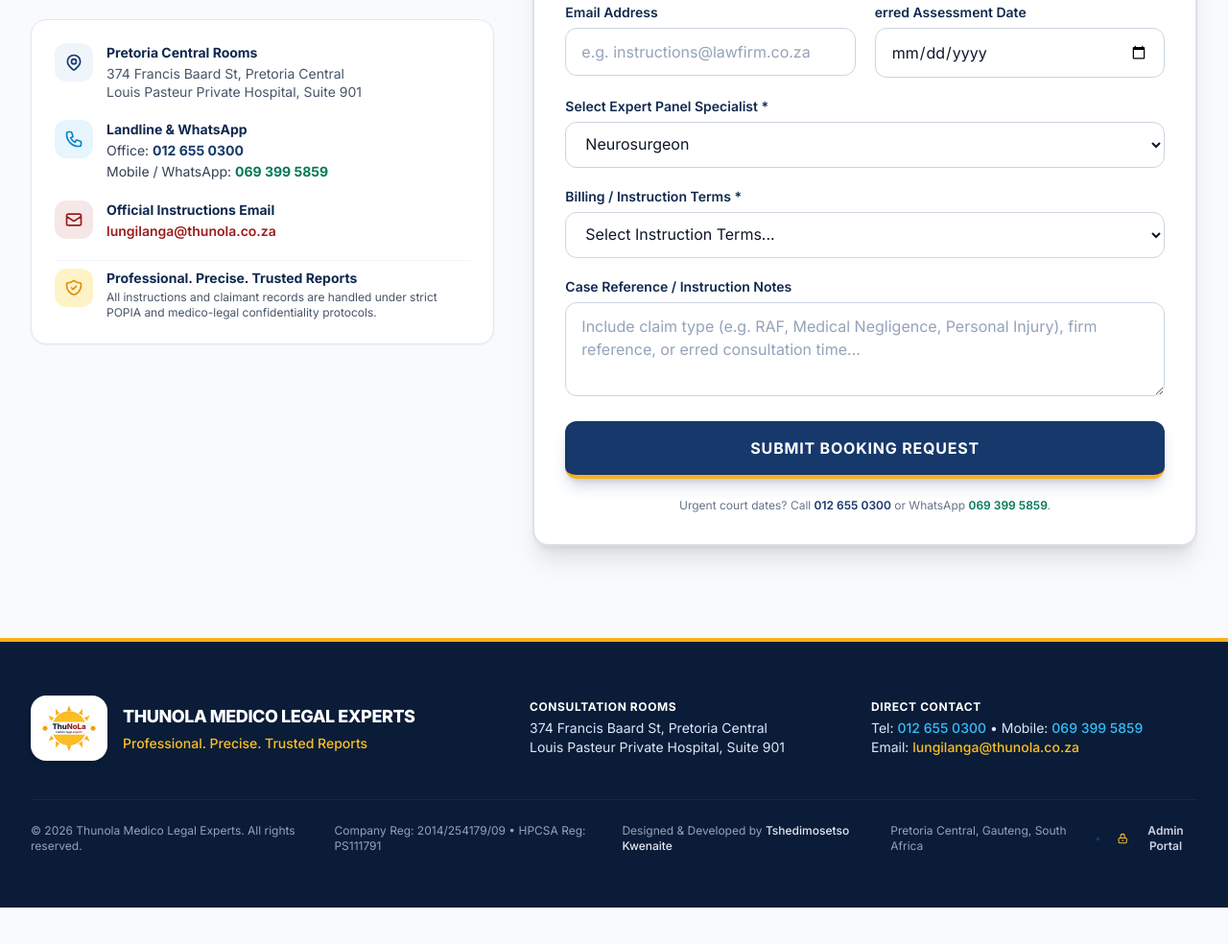
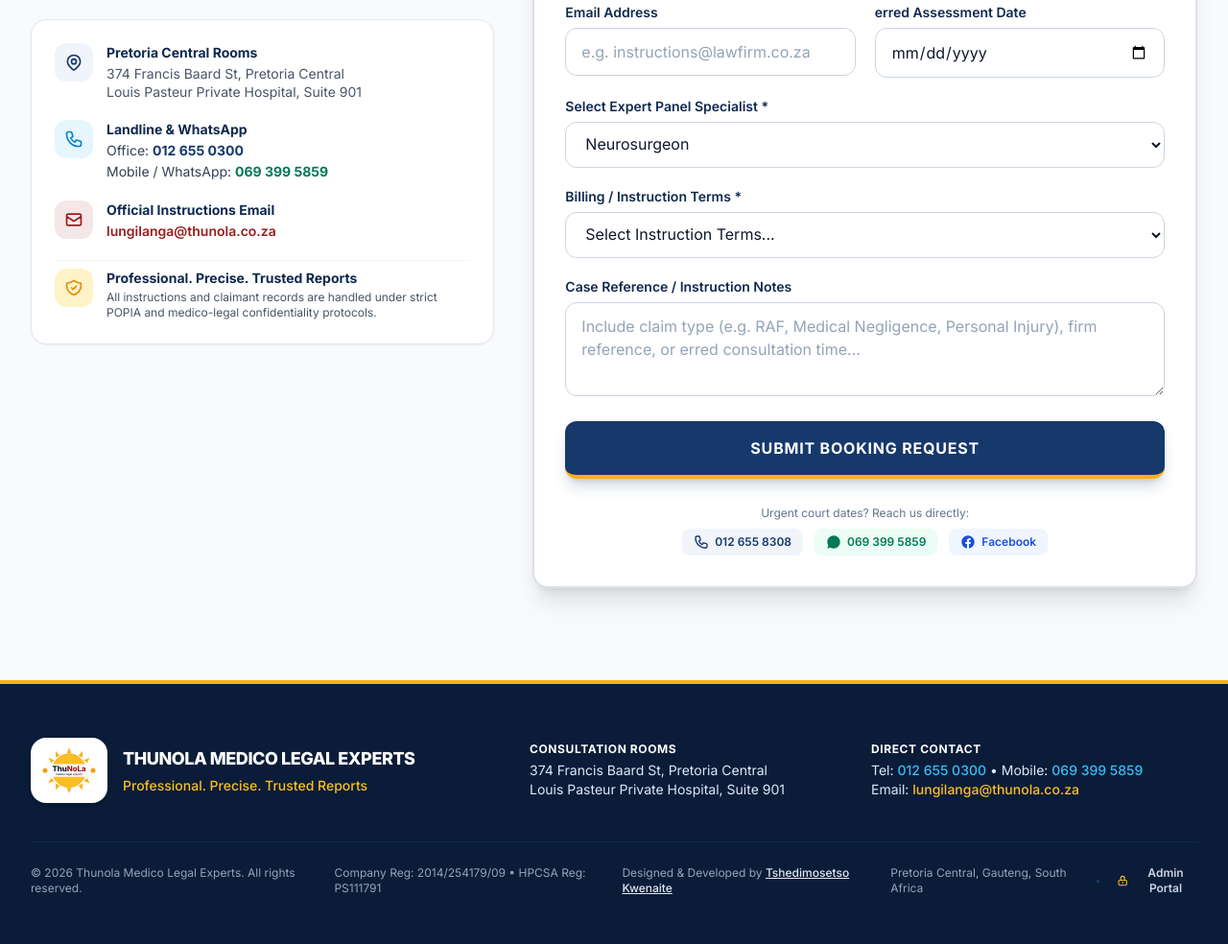
Before and after one commit to Setso1824/Thunola-Medico, a plain HTML site: page index.html in a window 1280 px wide. Shown: the part 3029-4013 px from the top of the page at 96% size. Before the commit the page ends 3975 px from the top, so only its background shows below. Drawn offline with nearby package versions, Linux system fonts and the light colour scheme; no server answers.

Commit message:
Update index.html

```diff
--- a/index.html
+++ b/index.html
@@ -855,10 +855,34 @@
               Submit Booking Request
             </button>
 
-            <p class="text-xs text-center text-slate-500">
-              Urgent court dates? Call <a href="tel:0126550300" class="font-semibold text-navy-700 hover:underline">012 655 0300</a> or WhatsApp
-              <a href="https://wa.me/27693995859?text=Good%20day%20Thunola%20Medico-Legal%20Experts%2C%20I%20would%20like%20to%20enquire%20about%20instructing%20a%20specialist%20for%20a%20medico-legal%20assessment." target="_blank" rel="noopener noreferrer" class="font-semibold text-emerald-700 hover:underline">069 399 5859</a>.
-            </p>
+            <div class="pt-2 text-center space-y-2">
+  <p class="text-xs text-slate-500">Urgent court dates? Reach us directly:</p>
+  <div class="flex flex-wrap items-center justify-center gap-3 text-xs font-semibold">
+    <!-- Telephone -->
+    <a href="tel:0126558308" class="inline-flex items-center gap-1.5 px-3 py-1.5 rounded-lg bg-slate-100 text-navy-700 hover:bg-slate-200 transition">
+      <svg class="w-4 h-4" fill="none" stroke="currentColor" stroke-width="2" viewBox="0 0 24 24">
+        <path stroke-linecap="round" stroke-linejoin="round" d="M3 5a2 2 0 012-2h3.28a1 1 0 01.948.684l1.498 4.493a1 1 0 01-.502 1.21l-2.257 1.13a11.042 11.042 0 005.516 5.516l1.13-2.257a1 1 0 011.21-.502l4.493 1.498a1 1 0 01.684.949V19a2 2 0 01-2 2h-1C9.716 21 3 14.284 3 6V5z"/>
+      </svg>
+      <span>012 655 8308</span>
+    </a>
+
+    <!-- WhatsApp -->
+    <a href="https://wa.me" target="_blank" rel="noopener noreferrer" class="inline-flex items-center gap-1.5 px-3 py-1.5 rounded-lg bg-emerald-50 text-emerald-700 hover:bg-emerald-100 transition">
+      <svg class="w-4 h-4 fill-current" viewBox="0 0 24 24">
+        <path d="M12.031 6.172c-3.181 0-5.767 2.586-5.768 5.766-.001 1.298.38 2.27 1.019 3.287l-.582 2.128 2.182-.573c.978.58 1.911.928 3.145.929 3.178 0 5.767-2.587 5.768-5.766.001-3.187-2.575-5.77-5.764-5.771zm3.392 8.244c-.144.405-.837.774-1.17.824-.299.045-.677.063-1.092-.069-.252-.08-.575-.187-.988-.365-1.739-.751-2.874-2.502-2.961-2.617-.087-.116-.708-.94-.708-1.793s.448-1.273.607-1.446c.159-.173.346-.217.462-.217l.332.006c.106.005.249-.04.39.298.144.347.491 1.2.534 1.287.043.087.072.188.014.304-.058.116-.087.188-.173.289l-.26.304c-.087.086-.177.18-.076.354.101.174.449.741.964 1.201.662.591 1.221.774 1.394.86s.274.072.376-.043c.101-.116.433-.506.549-.68.116-.173.231-.145.39-.087s1.011.477 1.184.564.289.13.332.202c.045.072.045.419-.1.824zM12 2C6.477 2 2 6.477 2 12c0 1.89.525 3.66 1.438 5.168L2 22l4.978-1.418A9.955 9.955 0 0012 22c5.523 0 10-4.477 10-10S17.523 2 12 2z"/>
+      </svg>
+      <span>069 399 5859</span>
+    </a>
+
+    <!-- Facebook -->
+    <a href="https://facebook.com" target="_blank" rel="noopener noreferrer" class="inline-flex items-center gap-1.5 px-3 py-1.5 rounded-lg bg-blue-50 text-blue-700 hover:bg-blue-100 transition">
+      <svg class="w-4 h-4 fill-current" viewBox="0 0 24 24">
+        <path d="M22 12c0-5.523-4.477-10-10-10S2 6.477 2 12c0 4.991 3.657 9.128 8.438 9.878v-6.987h-2.54V12h2.54V9.797c0-2.506 1.492-3.89 3.777-3.89 1.094 0 2.238.195 2.238.195v2.46h-1.26c-1.243 0-1.63.771-1.63 1.562V12h2.773l-.443 2.89h-2.33v6.988C18.343 21.128 22 16.991 22 12z"/>
+      </svg>
+      <span>Facebook</span>
+    </a>
+  </div>
+
           </form>
         </div>
       </div>
@@ -919,7 +943,12 @@
       <div class="pt-6 flex flex-col sm:flex-row items-center justify-between gap-4 text-xs text-slate-400">
         <p>&copy; 2026 Thunola Medico Legal Experts. All rights reserved.</p>
         <p class="text-xs text-slate-400">Company Reg: 2014/254179/09 &bull; HPCSA Reg: PS111791</p>
-        <p class="text-xs text-slate-400">Designed &amp; Developed by <span class="text-slate-200 font-medium">Tshedimosetso Kwenaite</span></p>
+        <p class="text-xs text-slate-400">
+  Designed &amp; Developed by
+ <a href="https://www.facebook.com/share/1MzAq3dZzE/?mibextid=wwXIfr" target="_blank" rel="noopener noreferrer" class="text-slate-200 font-medium underline hover:text-white transition">
+    Tshedimosetso Kwenaite
+  </a>
+</p>
         <div class="flex items-center gap-4">
           <span>Pretoria Central, Gauteng, South Africa</span>
           <span class="text-navy-700">&bull;</span>
```
